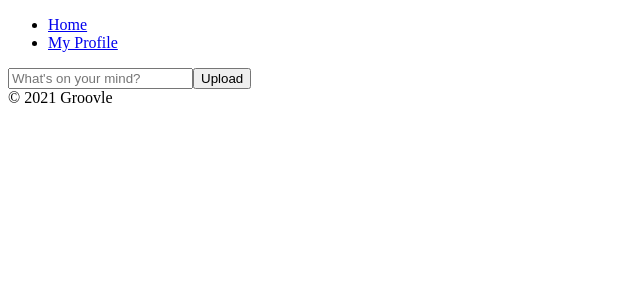
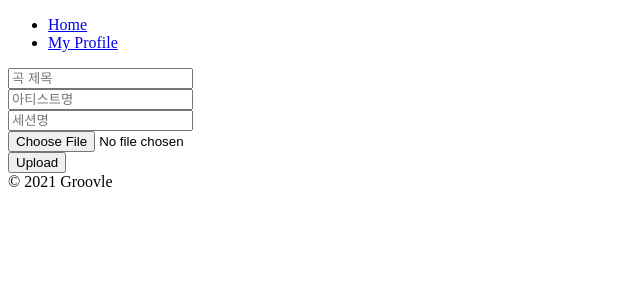
Before and after one commit to dustpeo19/groovle_web, a React (Create React App) app: page /#/ in a window 1280 px wide. Shown: the top 300 px of the page, without its empty margins (0-640 px from the left). Built offline with nearby package versions, Linux system fonts and the light colour scheme; no server answers; sample sign-in values are in the browser's storage.

Commit message:
audiofile upload and storage, db connected

```diff
--- a/package.json
+++ b/package.json
@@ -6,12 +6,12 @@
     "@testing-library/jest-dom": "^5.14.1",
     "@testing-library/react": "^11.2.7",
     "@testing-library/user-event": "^12.8.3",
-    "audio-react-recorder": "^1.0.4",
     "firebase": "^8.8.1",
     "react": "^17.0.2",
     "react-dom": "^17.0.2",
     "react-router-dom": "^5.2.0",
     "react-scripts": "4.0.3",
+    "uuid": "^8.3.2",
     "web-vitals": "^1.1.2"
   },
   "scripts": {
--- a/src/components/App.js
+++ b/src/components/App.js
@@ -5,10 +5,12 @@ import { authService } from "fb_info";
 function App() {
   const [init, setInit] = useState(false);
   const [isLoggedIn, setIsLoggedIn] = useState(false);
+  const [userObj, setUserObj] = useState(null);
   useEffect(() => {
     authService.onAuthStateChanged((user) => {
       if (user) {
         setIsLoggedIn(true);
+        setUserObj(user);
       } else {
         setIsLoggedIn(false);
       }
@@ -17,7 +19,11 @@ function App() {
   }, []);
   return (
     <>
-      {init ? <AppRouter isLoggedIn={isLoggedIn} /> : "Initializing..."}
+      {init ? (
+        <AppRouter isLoggedIn={isLoggedIn} userObj={userObj} />
+      ) : (
+        "Initializing..."
+      )}
       <footer>&copy; {new Date().getFullYear()} Groovle</footer>
     </>
   );
--- a/src/components/Router.js
+++ b/src/components/Router.js
@@ -1,11 +1,11 @@
-import React, { useState } from "react";
+import React from "react";
 import { HashRouter as Router, Route, Switch } from "react-router-dom";
 import Auth from "routes/Auth";
 import Home from "routes/Home";
 import Profile from "routes/Profile";
 import Navigation from "components/Navigation";
 
-const AppRouter = ({ isLoggedIn }) => {
+const AppRouter = ({ isLoggedIn, userObj }) => {
   return (
     <Router>
       {isLoggedIn && <Navigation />}
@@ -13,7 +13,7 @@ const AppRouter = ({ isLoggedIn }) => {
         {isLoggedIn ? (
           <>
             <Route exact path="/">
-              <Home />
+              <Home userObj={userObj} />
             </Route>
             <Route exact path="/profile">
               <Profile />
--- a/src/fb_info.js
+++ b/src/fb_info.js
@@ -1,6 +1,7 @@
 import firebase from "firebase/app";
 import "firebase/auth";
-import "firebase/database";
+import "firebase/firestore";
+import "firebase/storage";
 
 const firebaseConfig = {
   apiKey: process.env.REACT_APP_API_KEY,
@@ -17,3 +18,5 @@ const firebaseConfig = {
 firebase.initializeApp(firebaseConfig);
 
 export const authService = firebase.auth();
+export const dbService = firebase.firestore();
+export const storageService = firebase.storage();
--- a/src/routes/Home.js
+++ b/src/routes/Home.js
@@ -1,21 +1,109 @@
 import React, { useState } from "react";
+import { v4 as uuidv4 } from "uuid";
+import { dbService, storageService } from "fb_info";
 
-const Home = () => {
-  const [nweet, setNweet] = useState("");
-  const onSubmit = (event) => {
+const Home = ({ userObj }) => {
+  const [audioSource, setAudioSource] = useState();
+  const [songName, setSongName] = useState();
+  const [artistName, setArtistName] = useState();
+  const [sessionName, setSessionName] = useState();
+  const onSubmit = async (event) => {
     event.preventDefault();
+    const audioSourceRef = storageService
+      .ref()
+      .child(`${userObj.uid}/${uuidv4()}`);
+    const response = await audioSourceRef.putString(audioSource, "data_url");
+    const audioSourceUrl = await response.ref.getDownloadURL();
+    console.log(audioSourceUrl);
+    await dbService.collection("audioSource").add({
+      creator: userObj.uid,
+      songName,
+      artistName,
+      sessionName,
+      createDate: Date.now(),
+      audioSourceUrl,
+    });
+    setAudioSource(""); // 업로드 후 Home에서 지워지게 함
   };
-  const onChange = (event) => {
+  const onSongNameChange = (event) => {
     const {
       target: { value },
     } = event;
-    setNweet(value);
+    setSongName(value);
+  };
+  const onArtistNameChange = (event) => {
+    const {
+      target: { value },
+    } = event;
+    setArtistName(value);
+  };
+  const onSessionNameChange = (event) => {
+    const {
+      target: { value },
+    } = event;
+    setSessionName(value);
+  };
+  const onFileChange = (event) => {
+    const {
+      target: { files },
+    } = event;
+    const file = files[0];
+    const reader = new FileReader();
+    reader.onloadend = (finishedEvent) => {
+      const {
+        target: { result },
+      } = finishedEvent;
+      setAudioSource(result);
+    };
+    reader.readAsDataURL(file);
+  };
+  const onClearAudioSource = () => {
+    setAudioSource(null);
   };
   return (
     <div>
       <form onSubmit={onSubmit}>
-        <input type="text" placeholder="What's on your mind?" maxLength={120} />
-        <input type="submit" value="Upload" />
+        <div>
+          <input
+            type="text"
+            onChange={onSongNameChange}
+            placeholder="곡 제목"
+            required
+          />
+        </div>
+        <div>
+          <input
+            type="text"
+            onChange={onArtistNameChange}
+            placeholder="아티스트명"
+            required
+          />
+        </div>
+        <div>
+          <input
+            type="text"
+            onChange={onSessionNameChange}
+            placeholder="세션명"
+            required
+          />
+        </div>
+        <div>
+          <input
+            type="file"
+            accept="audio/*"
+            onChange={onFileChange}
+            required
+          />
+        </div>
+        <div>
+          <input type="submit" value="Upload" />
+        </div>
+        {audioSource && (
+          <div>
+            <audio controls src={audioSource} />
+            <button onClick={onClearAudioSource}>Cancel Upload</button>
+          </div>
+        )}
       </form>
     </div>
   );
```
Also changed, not shown: src/routes/Room.js (+112 -0 lines), 1 other file (tests, documents, lock files or other folders).
